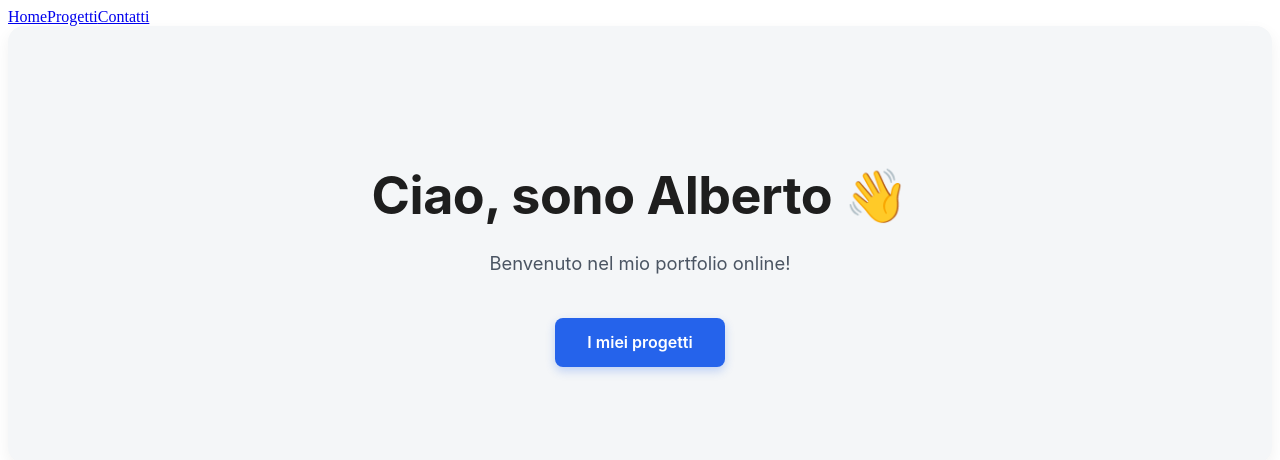
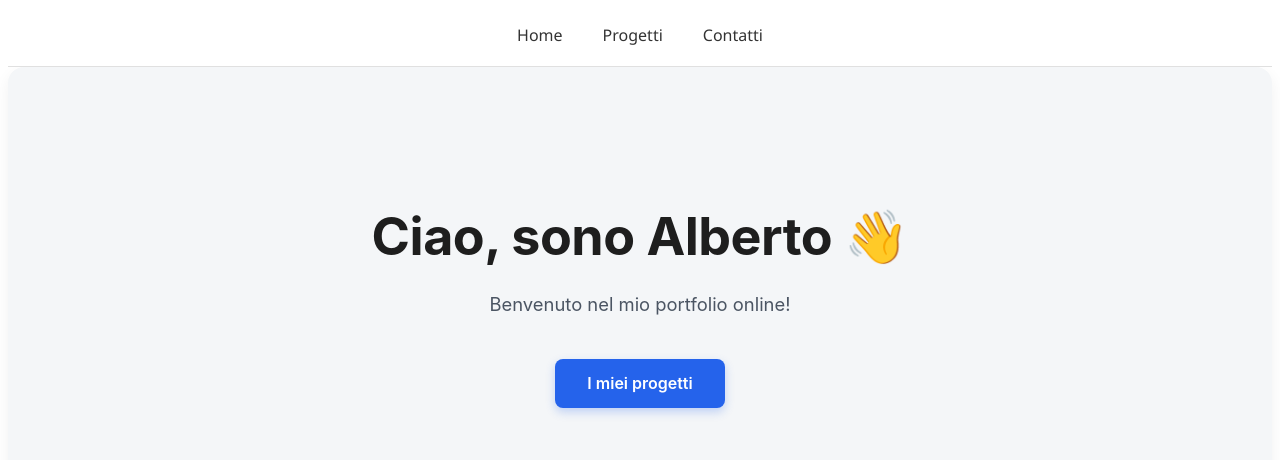
Before and after one commit to Alberto-Nencha/sito_vetrina_AN, a React (Vite) app: page / in a window 1280 px wide. Shown: the top 460 px of the page. Built offline with nearby package versions, Linux system fonts and the light colour scheme.

Commit message:
adjustment.4

```diff
--- a/src/App.jsx
+++ b/src/App.jsx
@@ -2,6 +2,7 @@ import { Routes, Route, Link } from 'react-router-dom';
 import Home from './pages/Home';
 import Progetti from './pages/Progetti';
 import Contatti from './pages/Contatti';
+import './Navbar.css';
 
 function App() {
   return (
--- /dev/null
+++ b/src/Navbar.css
@@ -0,0 +1,60 @@
+.navbar {
+    background-color: #ffffff;
+
+    padding: 1rem 2rem;
+    display: flex;
+    justify-content: center;
+    gap: 2.5rem;
+    border-bottom: 1px solid #e0e0e0;
+    font-family: 'Segoe UI', Roboto, sans-serif;
+    position: sticky;
+    top: 0;
+    z-index: 100;
+}
+
+
+.nav-link {
+    color: #333333;
+    text-decoration: none;
+    font-weight: 500;
+    font-size: 1rem;
+    position: relative;
+    padding-bottom: 4px;
+    transition: color 0.3s ease, transform 0.2s ease;
+}
+
+
+.nav-link::after {
+    content: '';
+    position: absolute;
+    bottom: 0;
+    left: 0;
+    width: 100%;
+    height: 2px;
+    background-color: #333333;
+    transform: scaleX(0);
+    transition: transform 0.3s ease;
+}
+
+.nav-link:hover::after {
+    transform: scaleX(1);
+}
+
+.nav-link:hover {
+    color: #000000;
+    transform: translateY(-1px);
+}
+
+
+@media (max-width: 768px) {
+    .navbar {
+        flex-direction: column;
+        align-items: center;
+        gap: 1rem;
+        padding: 1.5rem 1rem;
+    }
+
+    .nav-link {
+        font-size: 1.1rem;
+    }
+}
```
